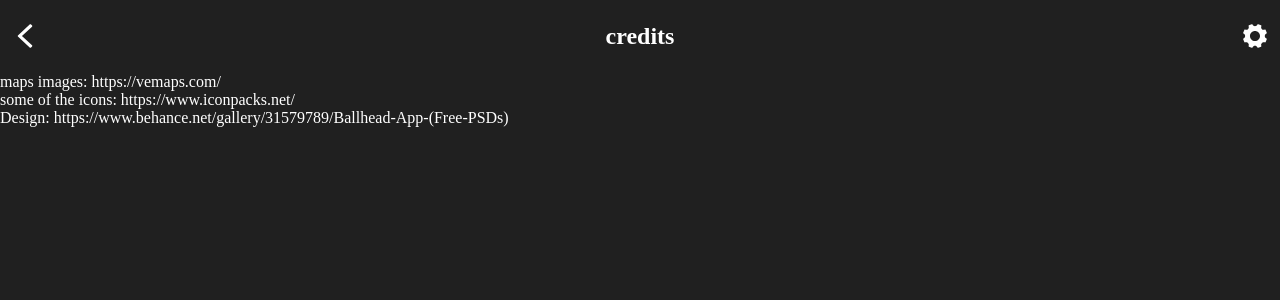
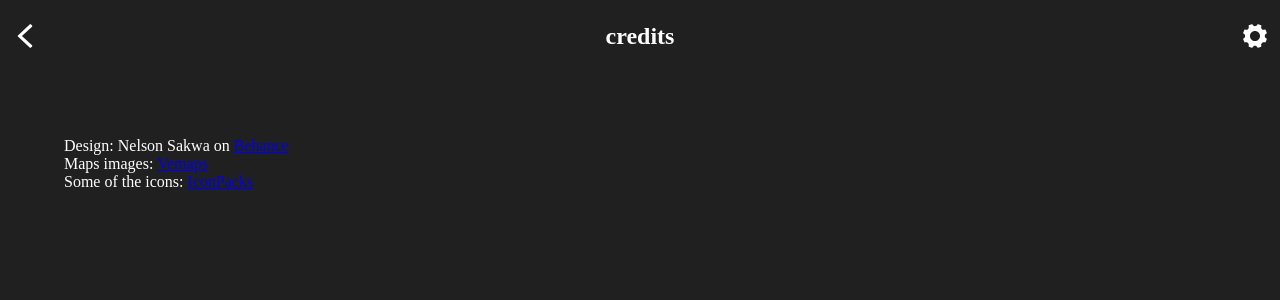
Before and after one commit to EmiLoKiJu/covid-data, a React (Create React App) app: page /covid-data/credits in a window 1280 px wide. Shown: the top 300 px of the page. Built offline with nearby package versions, Linux system fonts and the light colour scheme.

Commit message:
Add some style to the credits page

```diff
--- a/src/App.css
+++ b/src/App.css
@@ -144,6 +144,10 @@ h3 {
   width: 100%;
 }
 
+.credits {
+  padding: 5%;
+}
+
 .backbutton {
   border: none;
 }
--- a/src/components/credits.js
+++ b/src/components/credits.js
@@ -4,9 +4,18 @@ const Credits = () => {
   const background = useSelector((store) => store.cases.color);
   return (
     <div className={`credits bc${background}`}>
-      <div>maps images: https://vemaps.com/</div>
-      <div>some of the icons: https://www.iconpacks.net/</div>
-      <div>Design: https://www.behance.net/gallery/31579789/Ballhead-App-(Free-PSDs)</div>
+      <div>
+        Design: Nelson Sakwa on&nbsp;
+        <a href="https://www.behance.net/gallery/31579789/Ballhead-App-(Free-PSDs)" target="_blank" rel="noreferrer">Behance</a>
+      </div>
+      <div>
+        Maps images:&nbsp;
+        <a href="https://vemaps.com/" target="_blank" rel="noreferrer">Vemaps</a>
+      </div>
+      <div>
+        Some of the icons:&nbsp;
+        <a href="https://www.iconpacks.net/" target="_blank" rel="noreferrer">IconPacks</a>
+      </div>
     </div>
   );
 };
```
